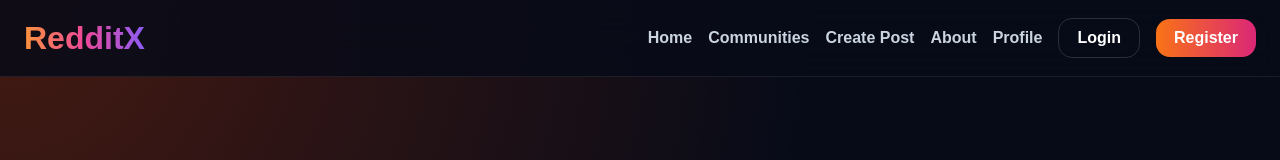
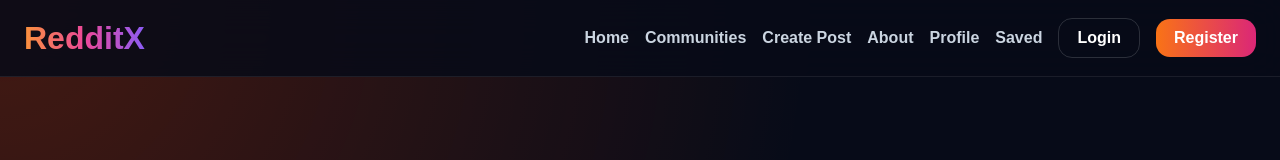
Before and after one commit to Kesarkarale/reddit-clone, a Next.js app: page / in a window 1280 px wide. Shown: the top 160 px of the page. Built offline with nearby package versions, Linux system fonts and the light colour scheme.

Commit message:
Update Navbar.js

```diff
--- a/components/Navbar.js
+++ b/components/Navbar.js
@@ -55,6 +55,9 @@ export default function Navbar() {
           Profile
         </a>
 
+  <a href="/saved" style={link}>
+  Saved
+</a>
         {user ? (
           <>
             <div style={userBox}>
```
